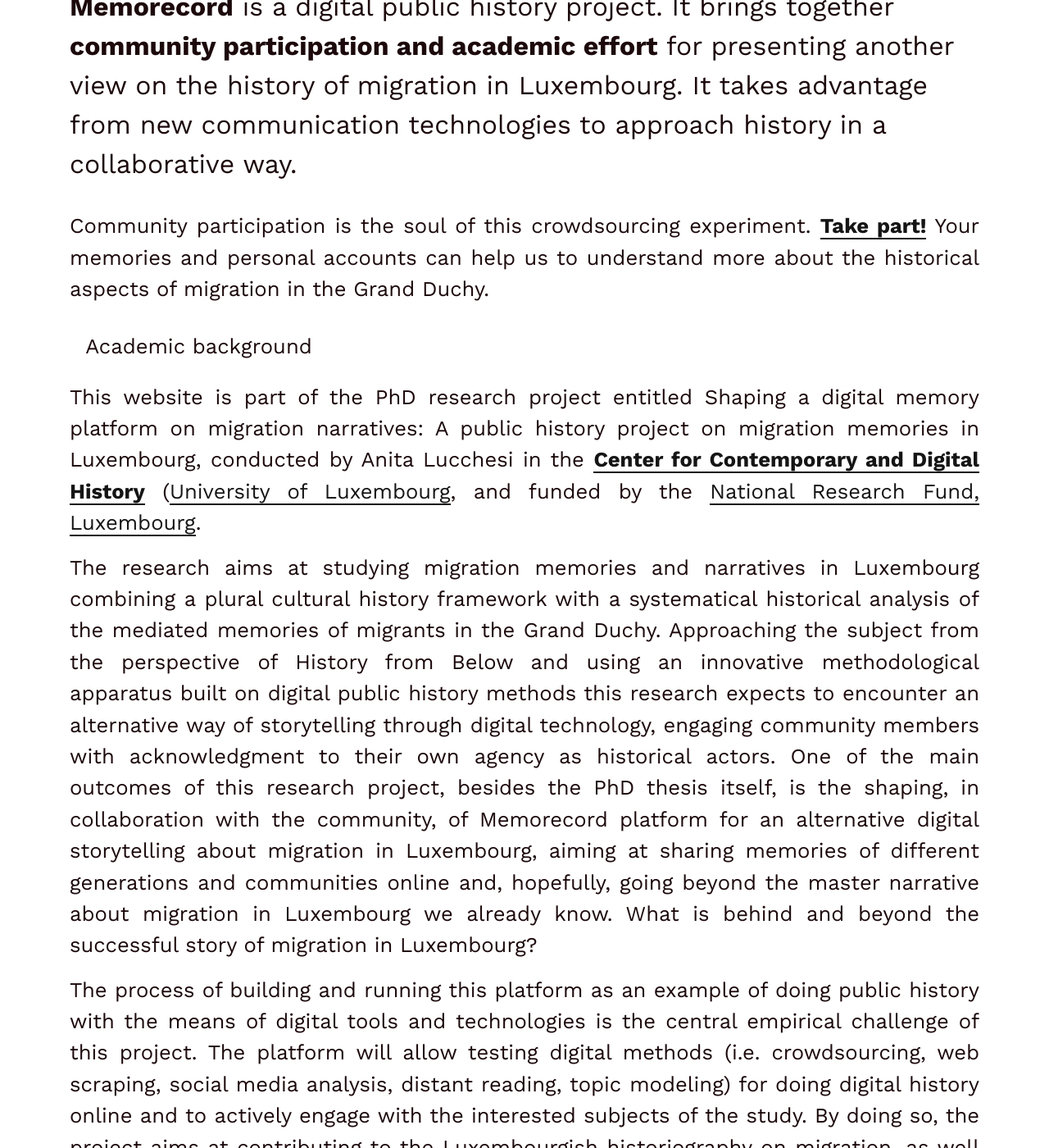
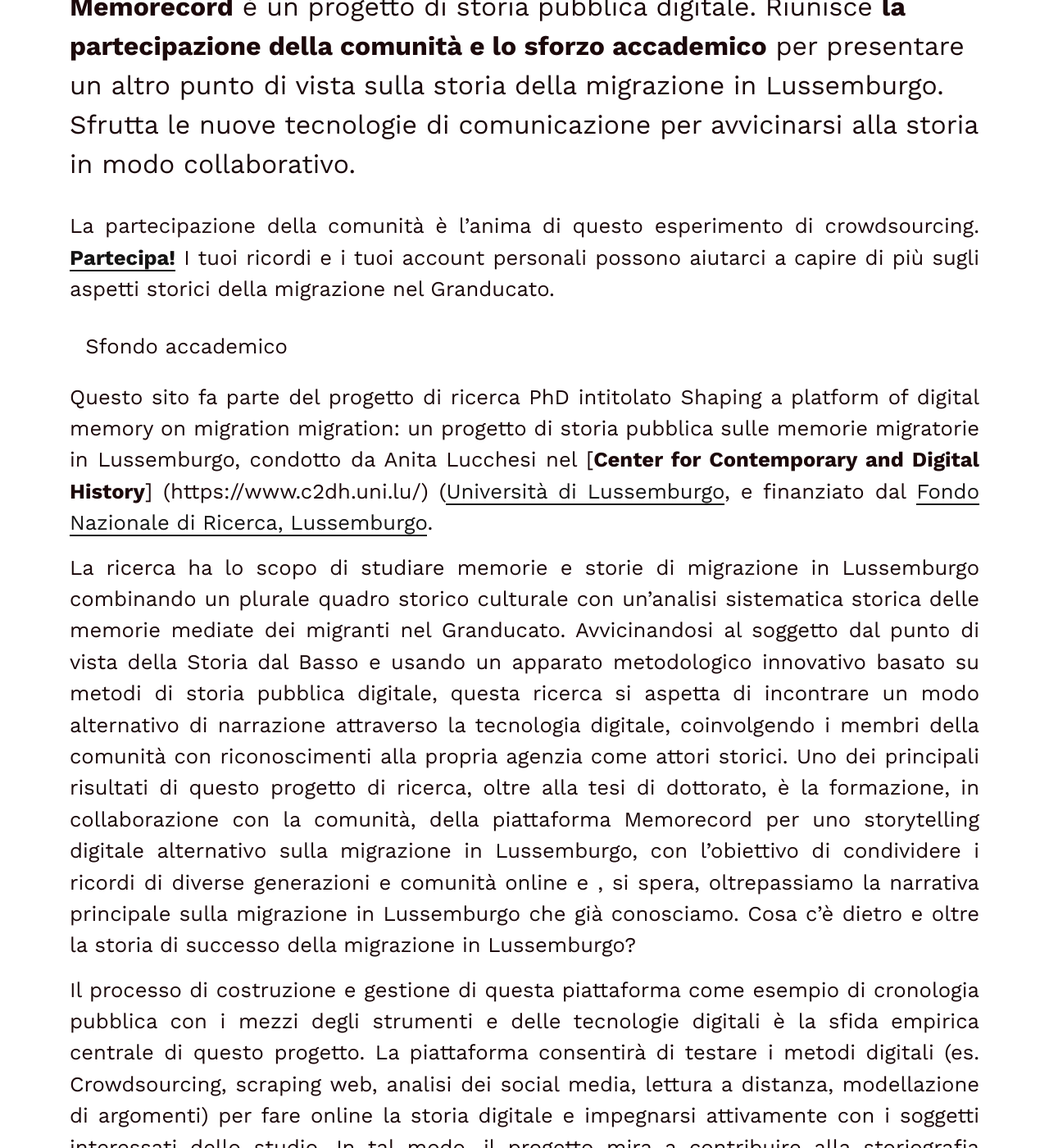
Before and after one commit to C2DH/memorecord, a Jekyll site: the page built from pages/the-project.it.md, in a window 1280 px wide and 1400 px high, scrolled down 376 px. Shown: the whole window at 82% size. Built offline with Jekyll 4.4.1, drawn with Linux system fonts in a browser that asks for light colours; some of the changed text lies outside the part shown.

Commit message:
Update the-project.it.md

```diff
--- a/pages/the-project.it.md
+++ b/pages/the-project.it.md
@@ -6,19 +6,19 @@ link: /the-project/
 title: The project
 ---
 
-**Memorecord** is a digital public history project. It brings together **community participation and academic effort** for presenting another view on the history of migration in Luxembourg. It takes advantage from new communication technologies to approach history in a collaborative way.
+**Memorecord** è un progetto di storia pubblica digitale. Riunisce **la partecipazione della comunità e lo sforzo accademico** per presentare un altro punto di vista sulla storia della migrazione in Lussemburgo. Sfrutta le nuove tecnologie di comunicazione per avvicinarsi alla storia in modo collaborativo.
 
 <!-- more -->
 
-Community participation is the soul of this crowdsourcing experiment. [**Take part!**](https://c2dh.github.io/memorecord/take-part/) Your memories and personal accounts can help us to understand more about the historical aspects of migration in the Grand Duchy.
+La partecipazione della comunità è l'anima di questo esperimento di crowdsourcing. [**Partecipa!**](https://c2dh.github.io/memorecord/take-part/) I tuoi ricordi e i tuoi account personali possono aiutarci a capire di più sugli aspetti storici della migrazione nel Granducato.
 
 
-## Academic background
+## Sfondo accademico
 
-This website is part of the PhD research project entitled Shaping a digital memory platform on migration narratives: A public history project on migration memories in Luxembourg, conducted by Anita Lucchesi in the [**Center for Contemporary and Digital History**](https://www.c2dh.uni.lu/) ([University of Luxembourg](https://www.uni.lu/), and funded by the  [National Research Fund, Luxembourg](https://www.fnr.lu).
+Questo sito fa parte del progetto di ricerca PhD intitolato Shaping a platform of digital memory on migration migration: un progetto di storia pubblica sulle memorie migratorie in Lussemburgo, condotto da Anita Lucchesi nel [**Center for Contemporary and Digital History**] (https://www.c2dh.uni.lu/) ([Università di Lussemburgo](https://www.uni.lu/), e finanziato dal [Fondo Nazionale di Ricerca, Lussemburgo](https://www.fnr. lu).
 
-The research aims at studying migration memories and narratives in Luxembourg combining a plural cultural history framework with a systematical historical analysis of the mediated memories of migrants in the Grand Duchy. Approaching the subject from the perspective of History from Below and using an innovative methodological apparatus built on digital public history methods this research expects to encounter an alternative way of storytelling through digital technology, engaging community members with acknowledgment to their own agency as historical actors. One of the main outcomes of this research project, besides the PhD thesis itself, is the shaping, in collaboration with the community, of Memorecord platform for an alternative digital storytelling about migration in Luxembourg, aiming at sharing memories of different generations and communities online and, hopefully, going beyond the master narrative about migration in Luxembourg we already know. What is behind and beyond the successful story of migration in Luxembourg?
+La ricerca ha lo scopo di studiare memorie e storie di migrazione in Lussemburgo combinando un plurale quadro storico culturale con un'analisi sistematica storica delle memorie mediate dei migranti nel Granducato. Avvicinandosi al soggetto dal punto di vista della Storia dal Basso e usando un apparato metodologico innovativo basato su metodi di storia pubblica digitale, questa ricerca si aspetta di incontrare un modo alternativo di narrazione attraverso la tecnologia digitale, coinvolgendo i membri della comunità con riconoscimenti alla propria agenzia come attori storici. Uno dei principali risultati di questo progetto di ricerca, oltre alla tesi di dottorato, è la formazione, in collaborazione con la comunità, della piattaforma Memorecord per uno storytelling digitale alternativo sulla migrazione in Lussemburgo, con l'obiettivo di condividere i ricordi di diverse generazioni e comunità online e , si spera, oltrepassiamo la narrativa principale sulla migrazione in Lussemburgo che già conosciamo. Cosa c'è dietro e oltre la storia di successo della migrazione in Lussemburgo?
 
-The process of building and running this platform as an example of doing public history with the means of digital tools and technologies is the central empirical challenge of this project. The platform will allow testing digital methods (i.e. crowdsourcing, web scraping, social media analysis, distant reading, topic modeling) for doing digital history online and to actively engage with the interested subjects of the study. By doing so, the project aims at contributing to the Luxembourgish historiography on migration, as well as to reflect on the methodological and epistemological debates in the field of digital public history / digital humanities, by evaluating the effect of digital enabled methods and the specificities of digital source criticism to the historiographical operation.
+Il processo di costruzione e gestione di questa piattaforma come esempio di cronologia pubblica con i mezzi degli strumenti e delle tecnologie digitali è la sfida empirica centrale di questo progetto. La piattaforma consentirà di testare i metodi digitali (es. Crowdsourcing, scraping web, analisi dei social media, lettura a distanza, modellazione di argomenti) per fare online la storia digitale e impegnarsi attivamente con i soggetti interessati dello studio. In tal modo, il progetto mira a contribuire alla storiografia lussemburghese sulla migrazione, nonché a riflettere sui dibattiti metodologici ed epistemologici nel campo della storia pubblica digitale / umanistiche digitali, valutando l'effetto dei metodi digitali abilitati e le specificità di critica della fonte digitale all'operazione storiografica.
 
-The original research proposal, submitted to the National Funds for Research Luxembourg, can be found [here](https://historiografianarede.files.wordpress.com/2015/10/lucchesi-fnr.pdf)
+La proposta di ricerca originale, presentata ai fondi nazionali per la ricerca Lussemburgo, può essere trovata [qui] (https://historiografianarede.files.wordpress.com/2015/10/lucchesi-fnr.pdf)
```
